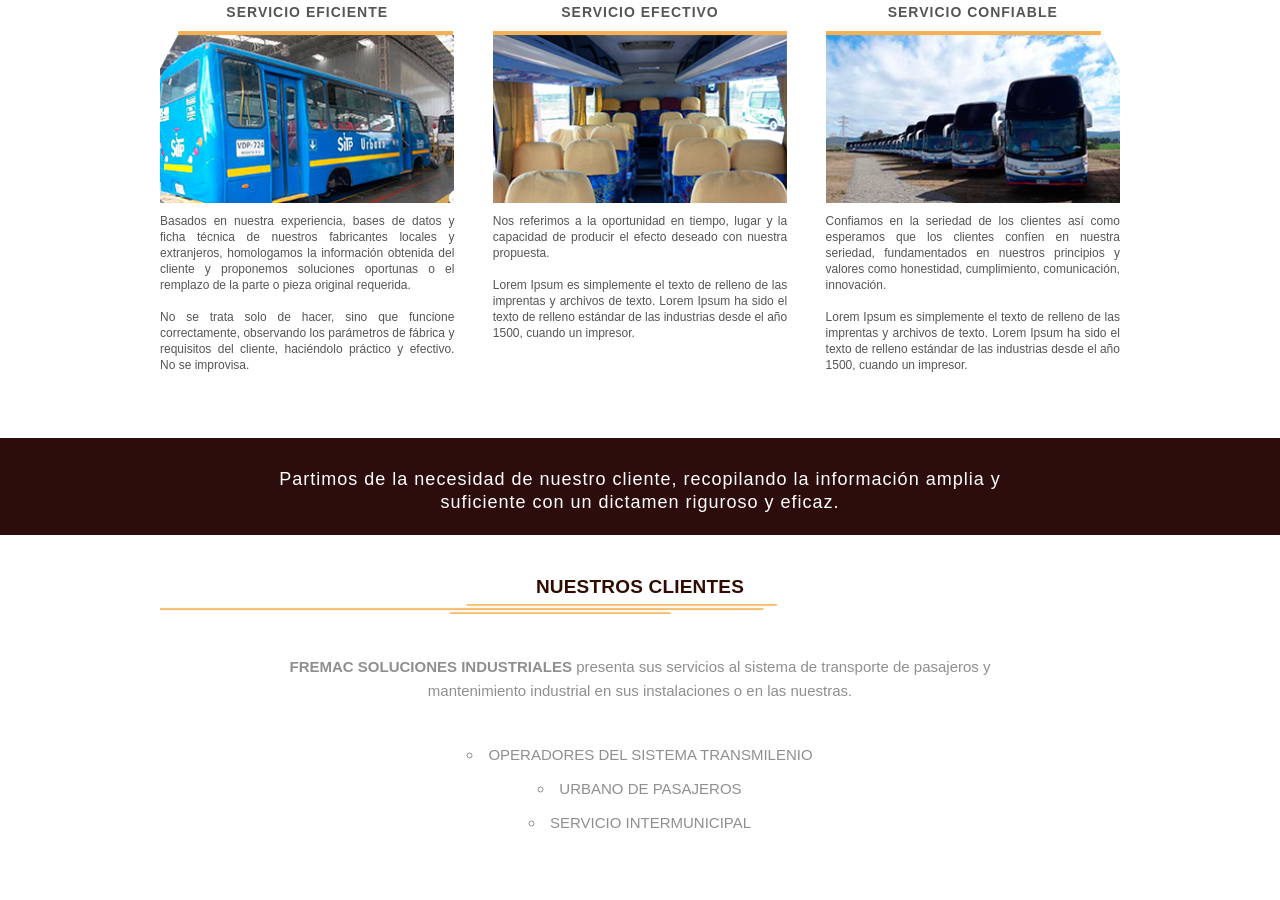
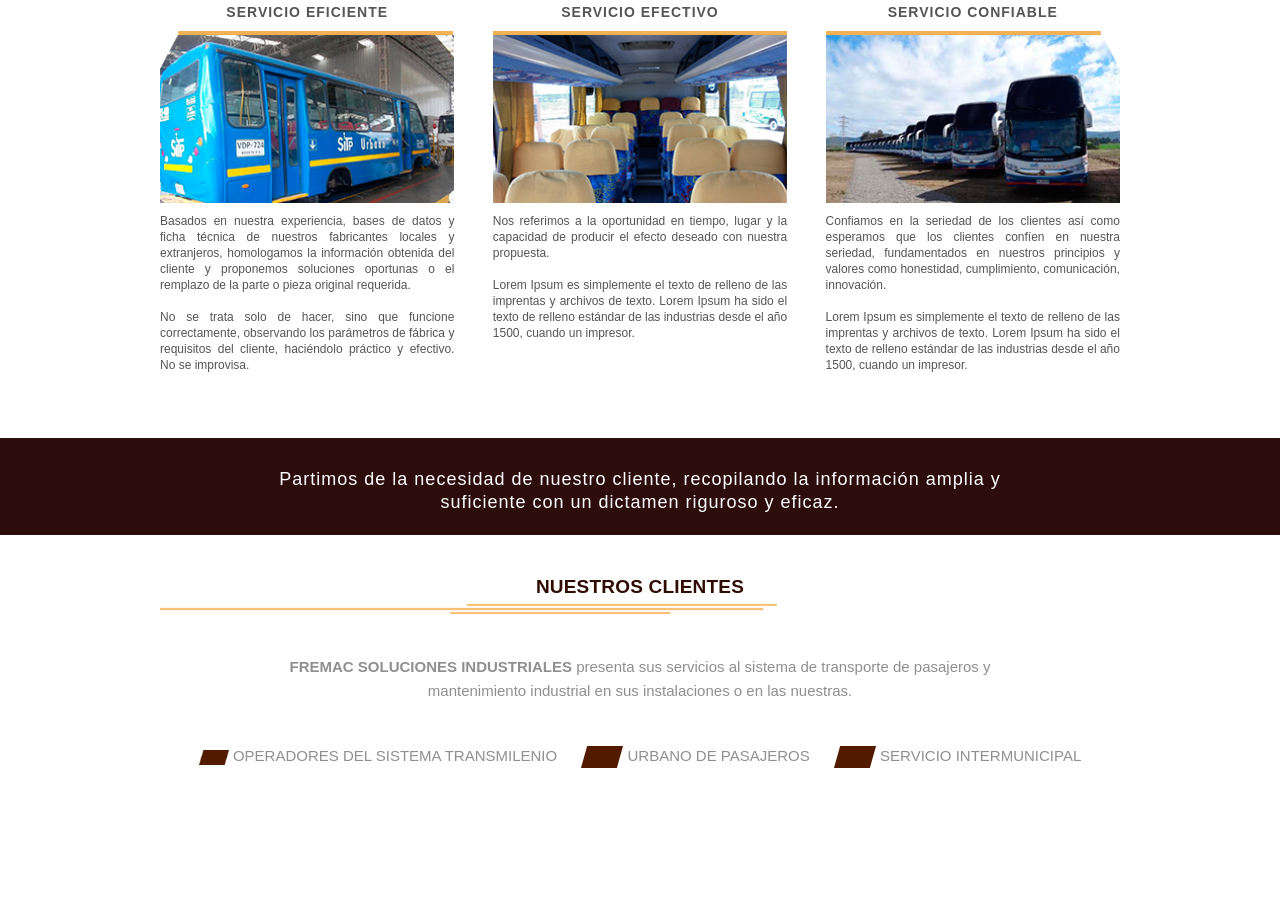
Before and after one commit to gydoar/fremac, a plain HTML site: page index.html in a window 1280 px wide. Shown: the part 938-1838 px from the top of the page. After the commit the page ends 1771 px from the top, so only its background shows below. Drawn offline with Linux system fonts and the light colour scheme.

Commit message:
Agregando mas de nuestros clientes

```diff
--- a/css/style.css
+++ b/css/style.css
@@ -149,3 +149,13 @@ ul#menu-principal li:nth-child(2) a:focus, ul#menu-principal li:nth-child(3) a:f
 	max-width: 800px;
 	margin: 40px auto;
 }
+ul.list-clientes li{
+	display: inline-block;
+	text-decoration: none;
+	font-size: 15px;
+	margin: 0 10px;
+
+}
+ul.list-clientes li, ul.list-clientes li img{
+	vertical-align: middle;
+}
--- a/index.html
+++ b/index.html
@@ -122,10 +122,10 @@
         <h2 class="">NUESTROS CLIENTES</h2>
         <div class="line-yellow clearfix"></div>
         <p><strong>FREMAC SOLUCIONES INDUSTRIALES</strong> presenta sus servicios al sistema de transporte de pasajeros y mantenimiento industrial en sus instalaciones o en las nuestras.</p>
-        <ul>
-          <li>OPERADORES DEL SISTEMA TRANSMILENIO</li>
-          <li>URBANO DE PASAJEROS</li>
-          <li>SERVICIO INTERMUNICIPAL</li>
+        <ul class="list-clientes">
+          <li><img width="30px" src="images/icon-clientes.png" alt=""> OPERADORES DEL SISTEMA TRANSMILENIO</li>
+          <li><img src="images/icon-clientes.png" alt=""> URBANO DE PASAJEROS</li>
+          <li><img src="images/icon-clientes.png" alt=""> SERVICIO INTERMUNICIPAL</li>
         </ul>
       </section>
 
```
Also changed, not shown: images/icon-clientes.png (added).
